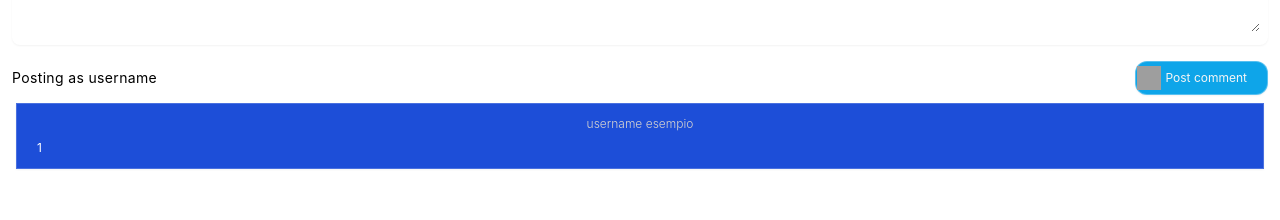
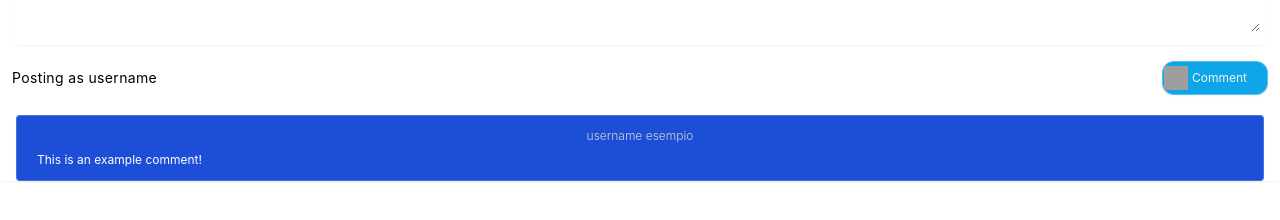
Before and after one commit to alfredoLipari/hci-app, a React (Create React App) app: page / in a window 1280 px wide. Shown: the part 180-400 px from the top of the page. Built offline with nearby package versions, Linux system fonts and the light colour scheme; grey boxes are pictures that could not be loaded.

Commit message:
finish commit

```diff
--- a/src/components/page.js
+++ b/src/components/page.js
@@ -12,7 +12,7 @@ import { Toast } from "./toast.js";
 
 export const Page = ({ idPageOptional }) => {
   const { id } = useParams();
-  const { pages, updatePage, language, showToast, isLogged } =
+  const { pages, addComment, language, showToast, setShowToast, isLogged } =
     useContext(WikiContext);
   const page = pages.find(
     (p) =>
@@ -24,6 +24,15 @@ export const Page = ({ idPageOptional }) => {
   const [content, setContent] = useState(page.content);
 
   const [comment, setComment] = useState("");
+
+  const handleComment = () => {
+    addComment(page.id, comment);
+    setShowToast({ mode: "success", message: "Comment added!", show: true });
+    setComment("");
+    setTimeout(() => {
+        setShowToast({ mode: "success", message: "", show: false });
+        }, 3000);
+  }
 
   return (
     <div>
@@ -78,7 +87,7 @@ export const Page = ({ idPageOptional }) => {
             Posting as username
             <br />
           </div>
-          <div className="flex flex-col justify-center text-xs text-center text-neutral-100">
+          <div className="flex flex-col justify-center text-xs text-center text-neutral-100" onClick={() => comment !== '' && handleComment()}>
             <div className="flex gap-1 items-start py-1 pr-5 pl-px bg-sky-500 rounded-xl border border-solid shadow-sm border-white border-opacity-30">
               <img
                 loading="lazy"
@@ -86,15 +95,15 @@ export const Page = ({ idPageOptional }) => {
                 className="shrink-0 self-start w-6 aspect-square"
                 alt="post Comment"
               />
-              <div className="my-auto">Post comment</div>
+              <div className="my-auto">Comment</div>
             </div>
           </div>
         </div>
 
         {/* Comments List */}
         {page.comments.map((comment, index) => (
-          <div className="flex flex-col justify-center px-4 text-white rounded">
-            <div className="flex flex-col py-3 bg-blue-700 border border-solid shadow-sm border-white border-opacity-20">
+          <div className="flex flex-col justify-center px-4 text-white rounded my-3 shadow-sm" key={index}>
+            <div className="flex flex-col py-3 bg-blue-700 border border-solid shadow-sm border-white border-opacity-20  rounded shadow-sm">
               <div className="text-xs font-light text-center text-stone-300">username esempio</div>
 
               <div className="mt-2 text-xs px-5">
--- a/src/context/WikiContext.js
+++ b/src/context/WikiContext.js
@@ -5,7 +5,7 @@ export const WikiContext = createContext();
 
 export const WikiProvider = ({ children }) => {
     const [pages, setPages] = useState([
-        { id: 1, tags: ['homepage'], title: 'Home', subtitle: 'Subtitle', comments: ['1'], content: '<><Hero title="Welcome to the Wiki!" subtitle="this is a subtitle" /> <FirstTitle title="Contents" /> <LinkComponent title="Personal Documents" />  <LinkComponent title="Employment Agency" /> <FirstTitle title="Choose your route" /> <SecondTitle title="Are you a mother?" /> <Paragraph title="this is a paragraph"/> <LinkComponent title="Discover your rights: Maternity" /> </>', language: 'en', subPages: [2, 3] },
+        { id: 1, tags: ['homepage'], title: 'Home', subtitle: 'Subtitle', comments: ['This is an example comment!'], content: '<><Hero title="Welcome to the Wiki!" subtitle="this is a subtitle" /> <FirstTitle title="Contents" /> <LinkComponent title="Personal Documents" />  <LinkComponent title="Employment Agency" /> <FirstTitle title="Choose your route" /> <SecondTitle title="Are you a mother?" /> <Paragraph title="this is a paragraph"/> <LinkComponent title="Discover your rights: Maternity" /> </>', language: 'en', subPages: [2, 3] },
         { id: 2, tags: ['documents'], title: 'Personal Documents', subtitle: 'Subtitle', comments: [],  content: 'Content of Page 1', language: 'en', subPages: [] },
         { id: 3, tags: ['agency', 'work'], subtitle: 'Subtitle', title: 'Employment Agency', comments: [],  content: '<LinkComponent title="Personal Documents" />', language: 'en', subPages: [] },
         { id: 4, tags: ['mother'], title: 'Discover your rights: Maternity', subtitle: 'Subtitle', comments: [],  content: '<LinkComponent title="Personal Documents" />', language: 'en', subPages: [] },
@@ -36,8 +36,15 @@ export const WikiProvider = ({ children }) => {
         setPages(updatedPages);
     };
 
+    const addComment = (id, comment) => {
+        const updatedPages = pages.map(page =>
+            page.id === id ? { ...page, comments: [...page.comments, comment] } : page
+        );
+        setPages(updatedPages);
+    }
+
     return (
-        <WikiContext.Provider value={{ pages, addPage, updatePage, isLogged, language, setLanguage,languages, showToast, setShowToast, setIsLogged  }}>
+        <WikiContext.Provider value={{ pages, addPage, updatePage, isLogged, language, setLanguage,languages, showToast, setShowToast, setIsLogged, addComment  }}>
             {children}
         </WikiContext.Provider>
     );
```
